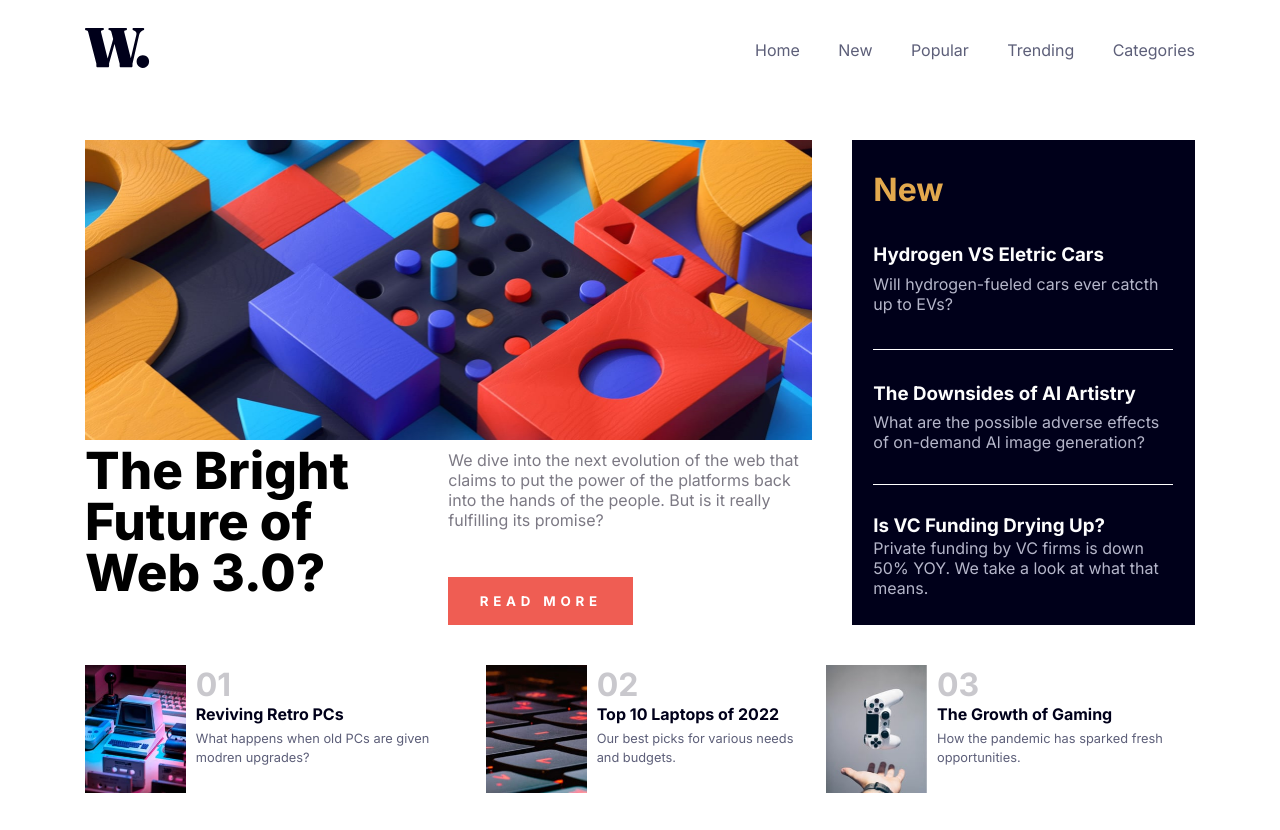
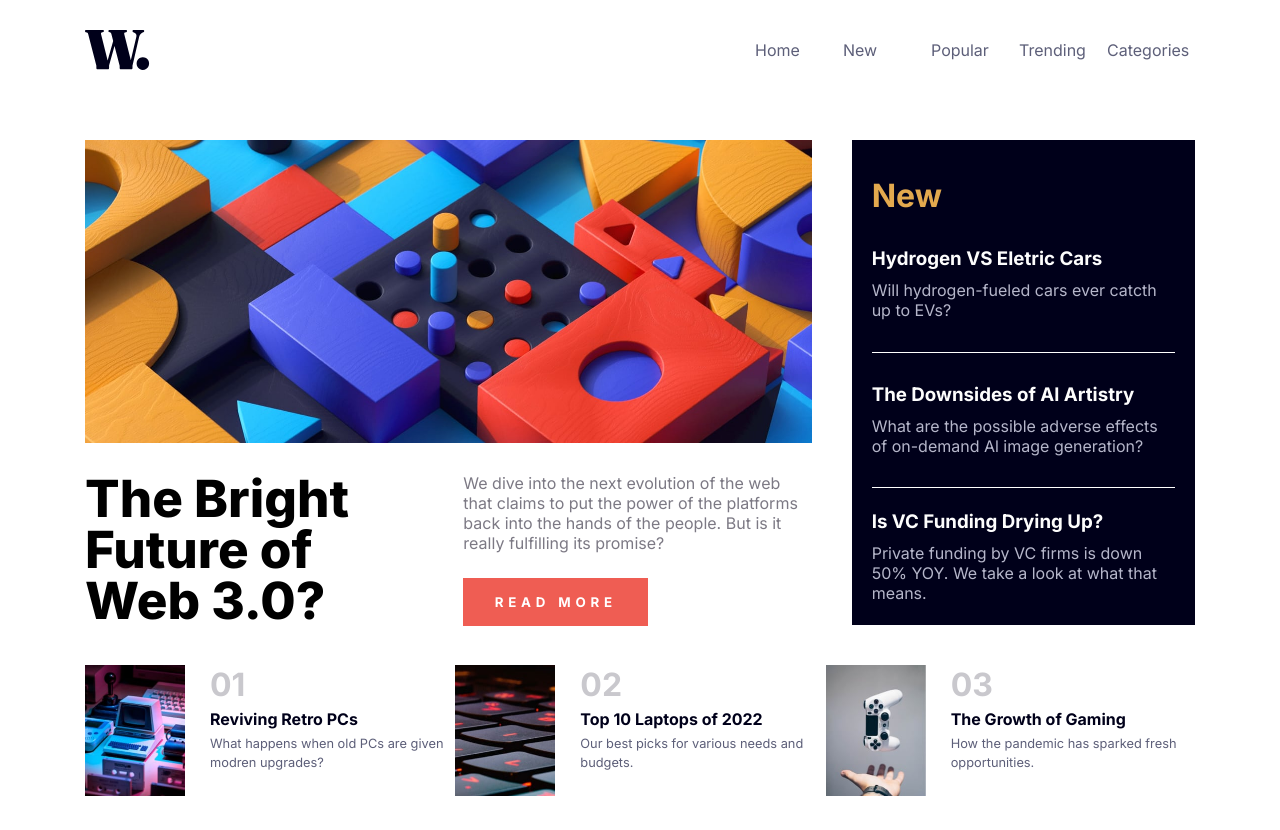
Before and after one commit to anderson-fndz/news-homepage, a plain HTML site: page index.html in a window 1280 px wide. Drawn offline with Linux system fonts and the light colour scheme.

Commit message:
all-grid

```diff
--- a/index.html
+++ b/index.html
@@ -25,8 +25,9 @@
         </header>
 
         <section>
-            <img class="section-img" src="images/image-web-3-desktop.jpg" alt="img-web">
-            <div class="section-content">
+            <div class="section-img">
+                <img src="images/image-web-3-desktop.jpg" alt="img-web">
+            </div>
             <div class="section-title">
                 <h1>The Bright Future of Web 3.0?</h1>
             </div>
@@ -36,22 +37,28 @@
                     the hands of the people. But is it really fulfilling its promise?</p>
                 <button>Read More</button>
             </div>
-            </div>
+
         </section>
 
         <aside>
             <h2 class="sidebar-title">New</h2>
             <span class="sidebar-box">
+                <div class="sidebar-content">
                     <h3>Hydrogen VS Eletric Cars</h3>
                     <p>Will hydrogen-fueled cars ever catcth up to EVs?</p>
+                </div>
             </span>
-                <span class="sidebar-box box-meio">
+            <span class="sidebar-box">
+                <div class="box-meio sidebar-content">
                     <h3>The Downsides of Al Artistry</h3>
                     <p>What are the possible adverse effects of on-demand Al image generation?</p>
+                </div>
             </span>
             <span class="sidebar-box">
+                <div class="sidebar-content">
                     <h3>Is VC Funding Drying Up?</h3>
                     <p>Private funding by VC firms is down 50% YOY. We take a look at what that means.</p>
+                </div>
             </span>
         </aside>
 
--- a/style.css
+++ b/style.css
@@ -12,7 +12,7 @@ main {
     margin: 0 auto;
     display: grid;
     grid-template-columns: 1fr 1fr 1fr;
-    grid-template-rows: 100px 485px 128px;
+    grid-template-rows: 100px 485px 130px;
     grid-column-gap: 40px;
     grid-row-gap: 40px;
     grid-template-areas:
@@ -22,17 +22,25 @@ main {
 }
 
 header {
-    background-color: transparent;
     grid-area: header;
-    display: flex;
-    align-items: center;
-    justify-content: space-between;
+    display: grid;
+    grid-template-columns: 5rem 1fr 440px;
+    grid-template-rows: 1fr;
+    grid-template-areas:
+    "logo . nav";
+}
+
+.logo{
+    grid-area: logo;
+    display: grid;
+    align-content: center;
 }
 
 .header-nav {
-    width: 440px;
-    display: flex;
-    justify-content: space-between;
+    grid-area: nav;
+    display: grid;
+    grid-template-columns: 1fr 1fr 1fr 1fr 1fr;
+    align-content: center;
 }
 
 .header-nav a {
@@ -47,46 +55,42 @@ header {
 
 section {
     grid-area: section;
-    width: 100%;
-    display: flex;
-    flex-direction: column;
-    justify-content: space-between;
+    display: grid;
+    grid-template-columns: 1fr 1fr;
+    grid-template-rows: 1fr 1fr;
+    grid-template-areas:
+    "img img"
+    "title readmore";
+    grid-row-gap: 30px;
+    grid-column-gap: 30px;
 }
 
 .section-img {
-    width: 100%;
-    height: 300px;
+    grid-area: img;
 }
 
-.section-content {
+.section-img img{
     width: 100%;
-    height: 180px;
-    display: flex;
-    align-items: center;
+    height: 100%;
 }
 
 .section-title {
-    width: 50%;
-    height: 100%;
+    grid-area: title;
 }
 
 .section-title h1 {
-    padding-right: 20px;
     font-size: 3.2rem;
     font-weight: 800;
     line-height: 3.2rem;
 }
 
 .section-readmore {
-    width: 50%;
-    height: 100%;
-    display: flex;
-    flex-direction: column;
-    justify-content: space-between;
+    grid-area: readmore;
+    display: grid;
+    align-content: space-between;
 }
 
 .section-readmore p {
-    padding-top: 5px;
     color: #7C7984;
 }
 
@@ -108,29 +112,30 @@ section {
 aside {
     background-color: #00001A;
     grid-area: aside;
-    display: flex;
-    flex-direction: column;
-    align-items: center;
-    color: #fff;
+    display: grid;
+    grid-template-columns: 1fr;
+    grid-template-rows: 75px 1fr 1fr 1fr;
 }
 
 .sidebar-title {
-    width: 300px;
-    padding-top: 30px;
+    padding-left: 20px;
     color: #E3A94E;
     font-size: 2rem;
     text-align: left;
+    display: grid;
+    align-content: end;
 }
 
 .sidebar-box {
-    width: 300px;
-    height: 140px;
-    display: block;
-    margin:1px 0;
-    padding: 25px 0px;
-    display: flex;
-    flex-direction: column;
-    justify-content: space-evenly;
+    padding-left: 20px;
+    padding-right: 20px;
+    display: grid;
+}
+
+.sidebar-content{
+    display: grid;
+    align-content: center;
+    gap: 10px;
 }
 
 .sidebar-box h3{
@@ -145,31 +150,32 @@ aside {
 }
 
 .box-meio{
-    border-top: 1px solid white;
-    border-bottom: 1px solid white;
+    border-top: .5px solid white;
+    border-bottom: .5px solid white;
 }
 
 footer {
     grid-area: footer;
-    display: flex;
+    display: grid;
+    grid-template-columns: 1fr 1fr 1fr;
+    grid-template-rows: 1fr;
+    gap: 1px;
 }
 
 .footer-box{
-    height: 100%;
-    display: flex;
+    display: grid;
+    grid-template-columns: 100px 1fr;
+    grid-column-gap: 25px;
 }
 
 .footer-img img{
+    width: 100%;
     height: 100%;
 }
 
-.footer-text{
-    padding: 0px 10px;
-}
 
 .footer-text span{
-    width: 100%;
-    display: block;
+    display: grid;
     font-size: 2rem;
     font-weight: 600;
     text-align: left;
@@ -177,6 +183,7 @@ footer {
 }
 
 .footer-text h4{
+    padding-top: 5px;
     color: #00001A;
     font-size: 1rem;
 }
```
Lines whose indentation alone changed are shown as unchanged.
